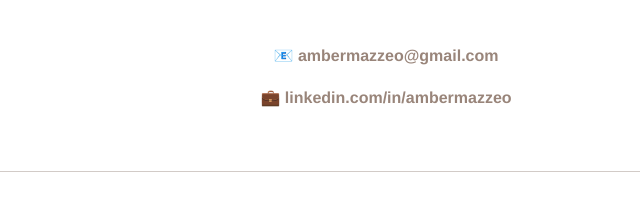
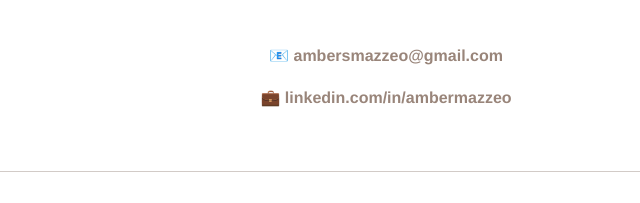
Before and after one commit to ambermazzeo/ambermazzeo.github.io, a plain HTML site: page index.html in a window 1280 px wide. Shown: the part 1529-1732 px from the top of the page, 254-894 px from the left. Drawn offline with Linux system fonts and the light colour scheme.

Commit message:
Add files via upload

```diff
--- a/index.html
+++ b/index.html
@@ -222,7 +222,7 @@
     <section class="contact">
       <h2>Contact Me</h2>
       <p>
-        📧 <a href="mailto:ambermazzeo@gmail.com">ambermazzeo@gmail.com</a>
+        📧 <a href="mailto:ambersmazzeo@gmail.com">ambersmazzeo@gmail.com</a>
       </p>
       <p>
         💼 <a href="https://www.linkedin.com/in/ambermazzeo/" target="_blank">linkedin.com/in/ambermazzeo</a>
```
